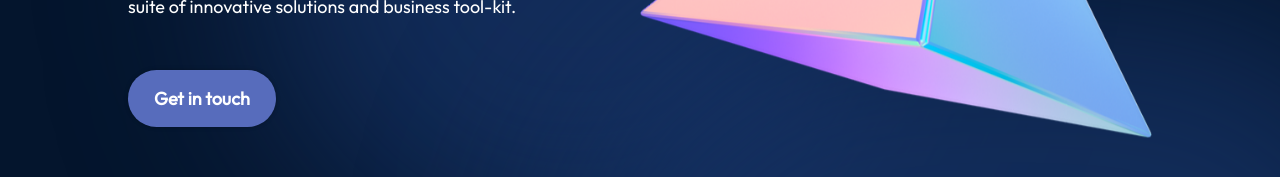
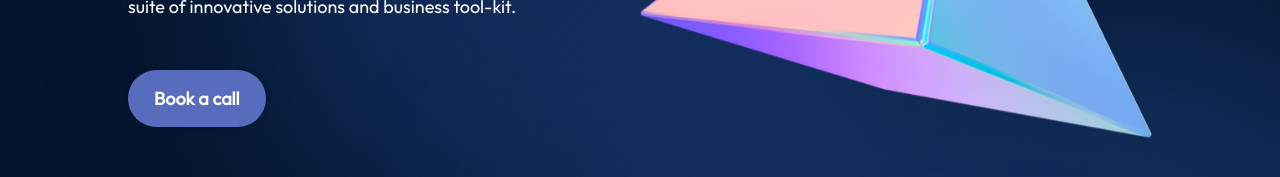
Before and after one commit to danieljonesobot/ALX-Portfolio-Project, a React (Vite) app in the folder neostratify/: page / in a window 1280 px wide. Shown: the part 407-584 px from the top of the page. Built offline with nearby package versions, Linux system fonts and the light colour scheme.

Commit message:
setup external link to calendly

```diff
--- a/neostratify/src/Components/Hero/Hero.jsx
+++ b/neostratify/src/Components/Hero/Hero.jsx
@@ -15,8 +15,11 @@ const Hero = () => {
           boost online presence and growth through our comprehensive suite of
           innovative solutions and business tool-kit.
         </p>
-        <a className={styles.contactBtn} href="mailto:info@neostratify.com.ng">
-          Get in touch
+        <a
+          className={styles.contactBtn}
+          href="https://calendly.com/daniel-jonesobot/30min"
+        >
+          Book a call
         </a>
       </div>
       <img
```
